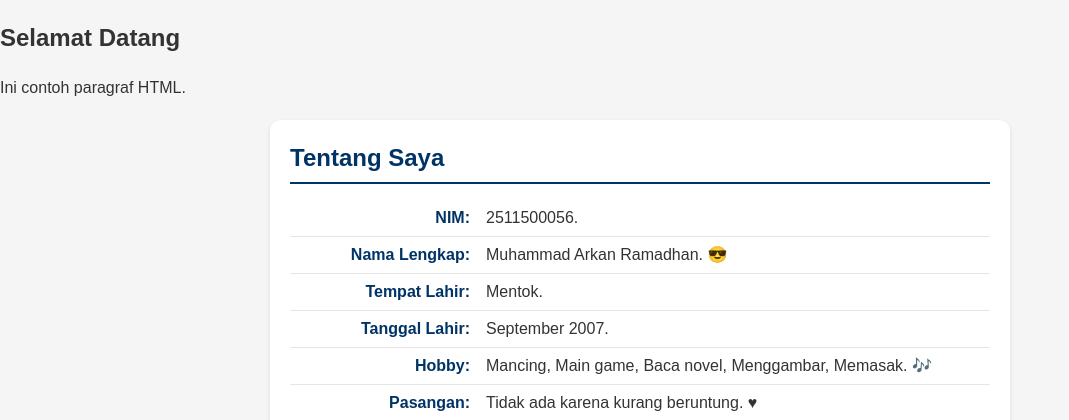
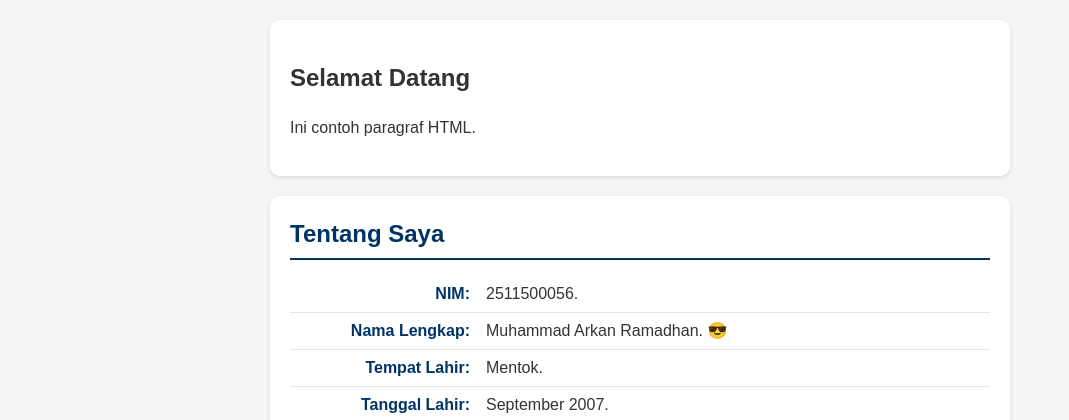
Before and after one commit to ArkanRequiem7/2511500056-PWB-TI1B-2526O, a PHP site: page /pertemuan-04/index.html in a window 1280 px wide. Shown: the part 155-575 px from the top of the page, without its empty margins (0-1069 px from the left). Run offline with PHP 8.4, Linux system fonts and the light colour scheme.

Commit message:
styling section#home

```diff
--- a/pertemuan-04/style.css
+++ b/pertemuan-04/style.css
@@ -1,4 +1,4 @@
-{
+ {
   box-sizing: border-box;
 }
 
@@ -31,6 +31,28 @@ header li a {
   padding: 6px 12px;
 }
 
+#home,
+#about,
+#contact {
+  background-color: #ffffff;
+  border-radius: 10px;
+  padding: 20px;
+  max-width: 700px;
+  margin: 20px auto;
+  box-shadow: 0 2px 5px rgba(0, 0, 0, 0.1);
+}
+h2: #home h2, #about h2, #contact h2 {
+  color: #003366;
+  border-bottom: 2px solid #003366;
+  padding-bottom: 6px;
+  margin-top: 0;
+  margin-bottom: 16px;
+}
+
+#home p {
+text-align: justify;
+}
+
 #about,
 #contact {
   background-color: #ffffff;
@@ -61,7 +83,7 @@ header li a {
 }
 
 #about strong,
-#contact label>span {
+#contact label > span {
   min-width: 180px;
   color: #003366;
   font-weight: 600;
```
Also changed, not shown: pertemuan-04/README.md.
